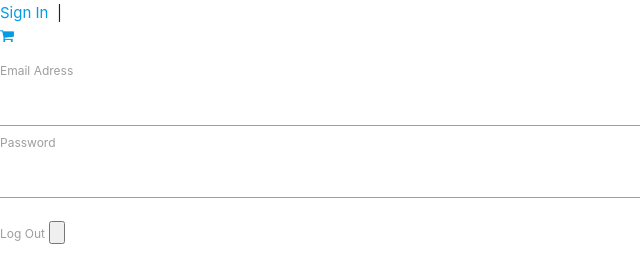
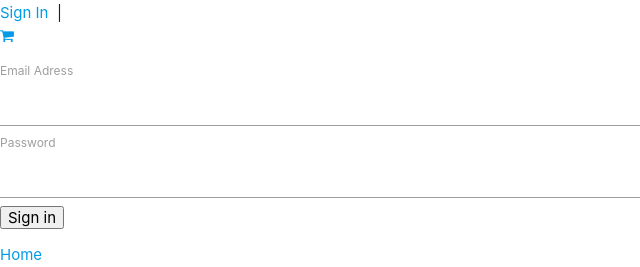
Before and after one commit to swagner23q/crescendo, a PHP site: template views/login.html.twig in a window 1280 px wide. Shown: the part 553-820 px from the top of the page, without its empty margins (0-640 px from the left). Before the commit the page ends 797 px from the top, so only its background shows below. Run offline with PHP 8.4, Linux system fonts and the light colour scheme; the template is opened without the code that fills it, so the values that code supplies are empty; some libraries are stand-ins or nearby versions.

Commit message:
edit login page to remove a log out button and include a home link

```diff
--- a/views/login.html.twig
+++ b/views/login.html.twig
@@ -11,12 +11,9 @@
             <label for="password">Password</label>
             <input type="text" name="password" value="">
 
+            <button type="submit" name="button">Sign in</button>
         </form>
 
-        <form action="/logged_out" method="post">
-            <label for="logout">Log Out</label>
-            <input type="button" name="logout" value="">
-
-        </form>
+        <a href="/">Home</a>
     </body>
 </html>
```
